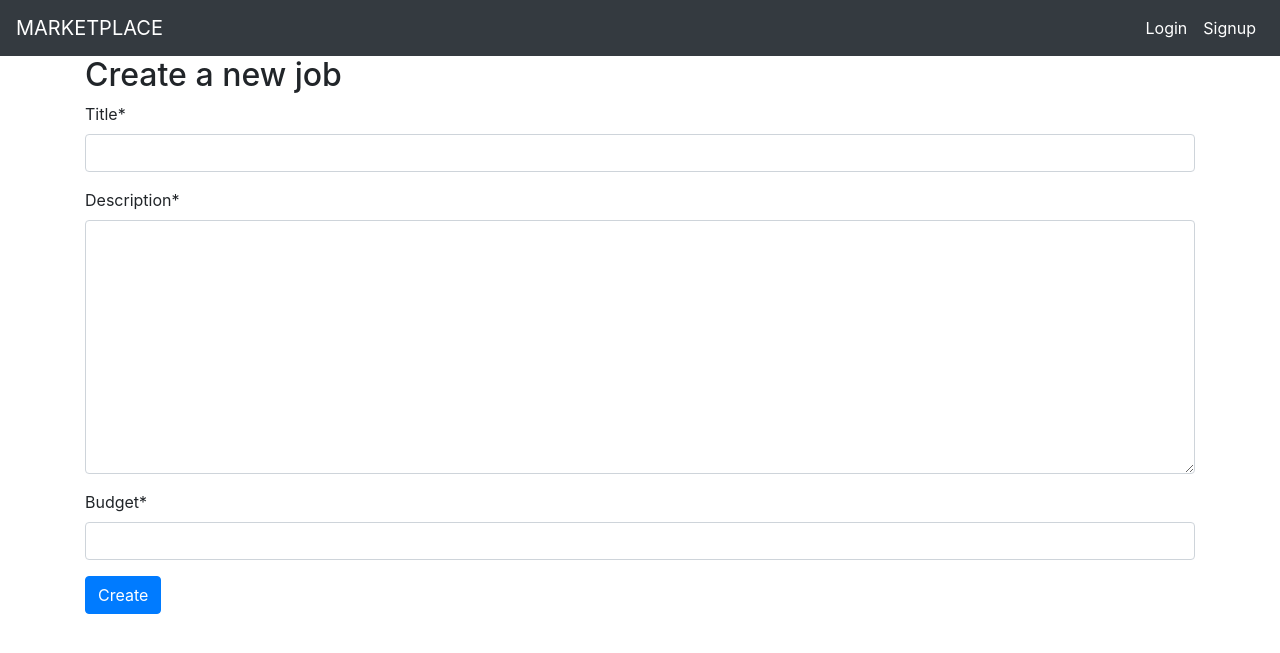
After one commit to muhtutorials/marketplace, a Django app: page /create/ in a window 1280 px wide. The commit adds this page. Shown: the top 653 px of the page. Run offline with Django 3.2, Linux system fonts and the light colour scheme; some libraries are stand-ins or nearby versions.

Commit message:
Implement detail, accept, decline and done views

```diff
--- a/accounts/views.py
+++ b/accounts/views.py
@@ -6,7 +6,6 @@ from .forms import UserSignupForm
 
 
 def signup(request):
-    next_page = request.GET.get('next')  # page to redirect to after registering (previous page)
     if request.method == 'POST':
         form = UserSignupForm(request.POST)
         if form.is_valid():
@@ -18,7 +17,7 @@ def signup(request):
             user = authenticate(username=username, password=password)
             if user is not None:
                 login(request, user)
-                return redirect(next_page)
+                return redirect('/')
             else:
                 return HttpResponse('User does not exist')
 
--- a/jobs/models.py
+++ b/jobs/models.py
@@ -1,11 +1,12 @@
 from django.db import models
+from django.shortcuts import reverse
 
 from accounts.models import Profile
 
 
 class Job(models.Model):
 	employer = models.ForeignKey(Profile, on_delete=models.CASCADE)
-	freelancer = models.OneToOneField(
+	freelancer = models.ForeignKey(
 		Profile, related_name='freelancer', blank=True, null=True, on_delete=models.SET_NULL
 		)
 	title = models.CharField(max_length=50)
@@ -16,3 +17,15 @@ class Job(models.Model):
 
 	def __str__(self):
 		return self.title
+
+	def get_absolute_url(self):
+		return reverse('job_detail', args=[self.id])
+
+	def get_status(self):
+		if self.is_done:
+			status = 'Done'
+		elif self.freelancer:
+			status = 'Taken'
+		else:
+			status = 'Available'
+		return status
--- a/jobs/static/jobs/styles.css
+++ b/jobs/static/jobs/styles.css
@@ -17,8 +17,9 @@
 .card-header {
     position: relative;
 }
+
 .status {
     position: absolute;
-    top: 0;
-    right: 0.5rem;
+    top: 0.2rem;
+    right: 0.7rem;
 }
--- a/jobs/templates/jobs/base.html
+++ b/jobs/templates/jobs/base.html
@@ -20,7 +20,7 @@
       <ul class="navbar-nav mr-auto mt-2 mt-lg-0">
         {% if user.is_authenticated %}
           <li class="nav-item active">
-            <a class="nav-link" href="#">Create a job</a>
+            <a class="nav-link" href="{% url 'job_create' %}">Create a job</a>
           </li>
         {% endif %}
       </ul>
@@ -56,7 +56,12 @@
   {% if messages %}
     {% for message in messages %}
       {# if message tag is error change it to danger since bootstrap doesn't have error class #}
-      <p class="alert alert-{% if message.tags == 'error' %}danger{% else %}{{ message.tags }}{% endif %}">{{ message }}</p>
+      <div class="alert alert-{% if message.tags == 'error' %}danger{% else %}{{ message.tags }}{% endif %} alert-dismissible fade show">
+        {{ message }}
+        <button type="button" class="close" data-dismiss="alert" aria-label="Close">
+          <span aria-hidden="true">&times;</span>
+        </button>
+      </div>
     {% endfor %}
   {% endif %}
   {# /messages #}
@@ -70,5 +75,9 @@
 	<script src="https://code.jquery.com/jquery-3.3.1.slim.min.js" integrity="sha384-q8i/X+965DzO0rT7abK41JStQIAqVgRVzpbzo5smXKp4YfRvH+8abtTE1Pi6jizo" crossorigin="anonymous"></script>
 	<script src="https://cdnjs.cloudflare.com/ajax/libs/popper.js/1.14.7/umd/popper.min.js" integrity="sha384-UO2eT0CpHqdSJQ6hJty5KVphtPhzWj9WO1clHTMGa3JDZwrnQq4sF86dIHNDz0W1" crossorigin="anonymous"></script>
 	<script src="https://stackpath.bootstrapcdn.com/bootstrap/4.3.1/js/bootstrap.min.js" integrity="sha384-JjSmVgyd0p3pXB1rRibZUAYoIIy6OrQ6VrjIEaFf/nJGzIxFDsf4x0xIM+B07jRM" crossorigin="anonymous"></script>
+  <script>
+    {# Enable dismissal of a message #}
+    $('.alert').alert()
+  </script>
 </body>
 </html>
--- a/jobs/templates/jobs/home.html
+++ b/jobs/templates/jobs/home.html
@@ -7,13 +7,13 @@
     <div class="my-4 card text-center">
       <div class="card-header">
         <h5 class="card-title">{{ job.title }}</h5>
-        <span class="status text-{% if job.is_done %}danger{% elif job.freelancer%}warning{% else %}success{% endif %}">
-          {% if job.is_done %}Done{% elif job.freelancer%}Taken{% else %}Available{% endif %}
+        <span class="status text-{% if job.get_status == 'Done' %}danger{% elif job.get_status == 'Taken' %}warning{% else %}success{% endif %}">
+          {{ job.get_status }}
         </span>
       </div>
       <div class="card-body">
         <p class="card-text">{{ job.description|truncatewords:50  }}</p>
-        <a href="#" class="btn btn-primary">View Details</a>
+        <a href="{{ job.get_absolute_url }}" class="btn btn-primary">View Details</a>
       </div>
       <div class="card-footer text-muted">
         {{ job.timestamp }}
--- /dev/null
+++ b/jobs/templates/jobs/job_form.html
@@ -0,0 +1,14 @@
+{% extends 'jobs/base.html' %}
+{% load crispy_forms_tags %}
+
+
+{% block content %}
+  <form method="post" class="form">{% csrf_token %}
+    {# hidden input field sends link containing in "next" parameter to redirect to after login which is previous page #}
+    <input type="hidden" name="next" value="{{ request.GET.next }}">
+    <h2>Create a new job</h2>
+    {# crispy tag doesn't work with as_p method #}
+    {{ form|crispy}}
+    <input type="submit" value="Create" class="mb-2 btn btn-primary">
+  </form>
+{% endblock %}
--- a/jobs/urls.py
+++ b/jobs/urls.py
@@ -4,5 +4,10 @@ from . import views
 
 
 urlpatterns = [
-    path('', views.HomeView.as_view(), name='home')
+    path('', views.HomeView.as_view(), name='home'),
+    path('<int:pk>/', views.JobDetailView.as_view(), name='job_detail'),
+    path('create/', views.JobCreateView.as_view(), name='job_create'),
+    path('<int:pk>/accept/', views.AcceptView.as_view(), name='accept'),
+    path('<int:pk>/decline/', views.DeclineView.as_view(), name='decline'),
+    path('<int:pk>/done/', views.DoneView.as_view(), name='done'),
 ]
--- a/jobs/views.py
+++ b/jobs/views.py
@@ -1,9 +1,67 @@
-from django.shortcuts import render
-from django.views.generic import ListView
+from django.views.generic import ListView, DetailView, CreateView, View
+from django.contrib.auth.mixins import LoginRequiredMixin, UserPassesTestMixin
+from django.shortcuts import get_object_or_404, redirect
+from django.contrib import messages
 
 from .models import Job
+from accounts.models import Profile
 
 
 class HomeView(ListView):
 	model = Job
 	template_name = 'jobs/home.html'
+
+
+class JobDetailView(DetailView):
+	model = Job
+	template_name = 'jobs/job_detail.html'
+
+
+class JobCreateView(CreateView):
+	model = Job
+	fields = ['title', 'description', 'budget']
+
+	# set employer of the job
+	def form_valid(self, form):
+		form.instance.employer = self.request.user.profile
+		return super().form_valid(form)
+
+
+class AcceptView(LoginRequiredMixin, View):
+	def get(self, *args, **kwargs):
+		job = get_object_or_404(Job, pk=self.kwargs['pk'])
+		if not job.freelancer:
+			profile = get_object_or_404(Profile, user=self.request.user)
+			job.freelancer = profile
+			job.save()
+			messages.info(self.request, "Job has been accepted")
+		return redirect(job.get_absolute_url())
+
+
+class DeclineView(LoginRequiredMixin, UserPassesTestMixin, View):
+	def get(self, *args, **kwargs):
+		job = get_object_or_404(Job, pk=self.kwargs['pk'])
+		job.freelancer = None
+		job.is_done = False
+		job.save()
+		messages.error(self.request, "Job has been declined")
+		return redirect(job.get_absolute_url())
+
+	# check if user is the user who has taken the job
+	def test_func(self):
+		job = get_object_or_404(Job, pk=self.kwargs['pk'])
+		return self.request.user.profile == job.freelancer
+
+
+class DoneView(LoginRequiredMixin, UserPassesTestMixin, View):
+	def get(self, *args, **kwargs):
+		job = get_object_or_404(Job, pk=self.kwargs['pk'])
+		job.is_done = True
+		job.save()
+		messages.success(self.request, "Job has been done")
+		return redirect(job.get_absolute_url())
+
+	# check if user is the user who has taken the job
+	def test_func(self):
+		job = get_object_or_404(Job, pk=self.kwargs['pk'])
+		return self.request.user.profile == job.freelancer
```
Also changed, not shown: accounts/templates/registration/logged_out.html (+8 -6 lines), jobs/templates/jobs/job_detail.html (+20 -1 lines), marketplace/settings.py (+6 -4 lines), jobs/migrations/0002_auto_20191017_1909.py (added).
